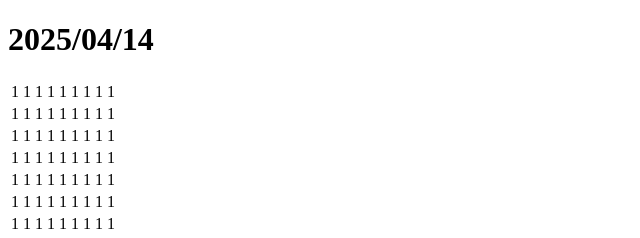
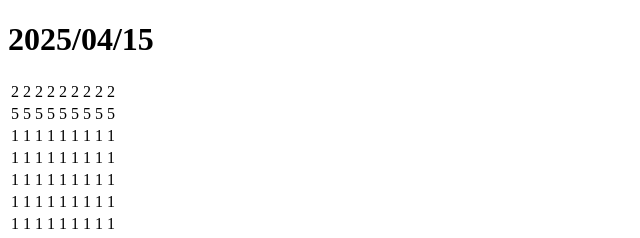
Before and after one commit to mackliu/114-github-test, a plain HTML site: page index.html in a window 1280 px wide. Shown: the top 238 px of the page, 0-640 px from the left. Drawn offline with Linux system fonts and the light colour scheme.

Commit message:
modified:   index.html  修改表格內容

```diff
--- a/index.html
+++ b/index.html
@@ -6,29 +6,29 @@
     <title>Document</title>
 </head>
 <body>
-    <h1>2025/04/14</h1>
+    <h1>2025/04/15</h1>
     <table>
         <tr>
-            <td>1</td>
-            <td>1</td>
-            <td>1</td>
-            <td>1</td>
-            <td>1</td>
-            <td>1</td>
-            <td>1</td>
-            <td>1</td>
-            <td>1</td>
+            <td>2</td>
+            <td>2</td>
+            <td>2</td>
+            <td>2</td>
+            <td>2</td>
+            <td>2</td>
+            <td>2</td>
+            <td>2</td>
+            <td>2</td>
         </tr>
         <tr>
-            <td>1</td>
-            <td>1</td>
-            <td>1</td>
-            <td>1</td>
-            <td>1</td>
-            <td>1</td>
-            <td>1</td>
-            <td>1</td>
-            <td>1</td>
+            <td>5</td>
+            <td>5</td>
+            <td>5</td>
+            <td>5</td>
+            <td>5</td>
+            <td>5</td>
+            <td>5</td>
+            <td>5</td>
+            <td>5</td>
         </tr>
         <tr>
             <td>1</td>
```
